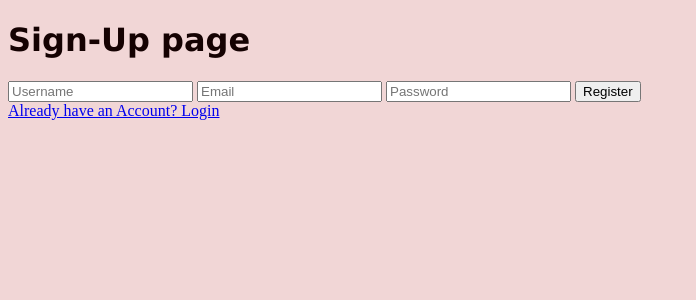
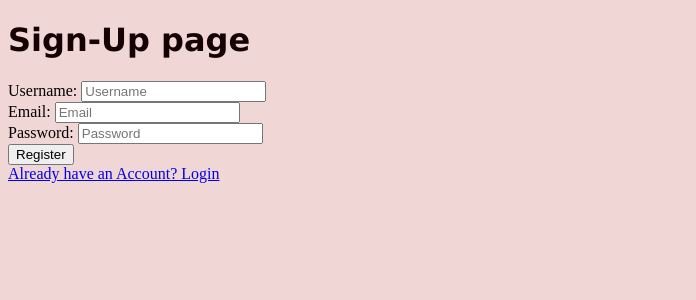
Before and after one commit to Thameem-20/DBMS-project, a Flask app: page /register in a window 1280 px wide. Shown: the top 300 px of the page, without its empty margins (0-696 px from the left). Run offline with Flask 3, Linux system fonts and the light colour scheme.

Commit message:
updated css

```diff
--- a/templates/layout.html
+++ b/templates/layout.html
@@ -24,6 +24,9 @@
             background-color: rgb(201, 126, 126);
             color: white;
         }
+        .submit{
+            border: 2px solid black;
+        }
     </style>
     <title>{% block title %}  {% endblock title %}</title>
 </head>
--- a/templates/register.html
+++ b/templates/register.html
@@ -4,9 +4,9 @@
         <h1>Sign-Up page</h1>
         <form method="POST" action="">
             {{form.hidden_tag() }}
-            {{form.username}}
-            {{form.email}}
-            {{form.password}}
+            Username: {{form.username}} <br>
+            Email: {{form.email}} <br>
+            Password: {{form.password}} <br>
             {{form.submit}}
         </form>
         <a href="{{url_for('login')}}">Already have an Account? Login</a>
```
